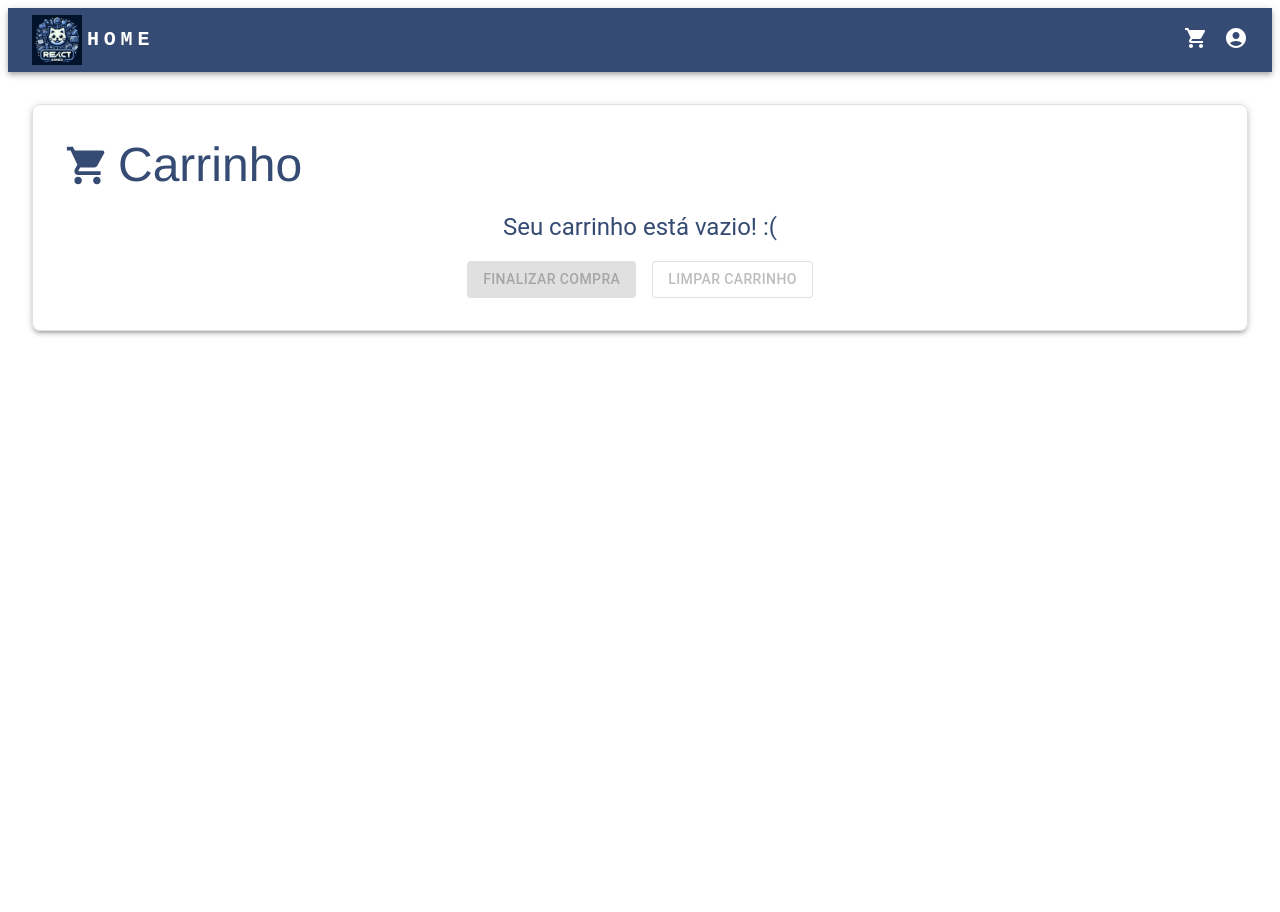
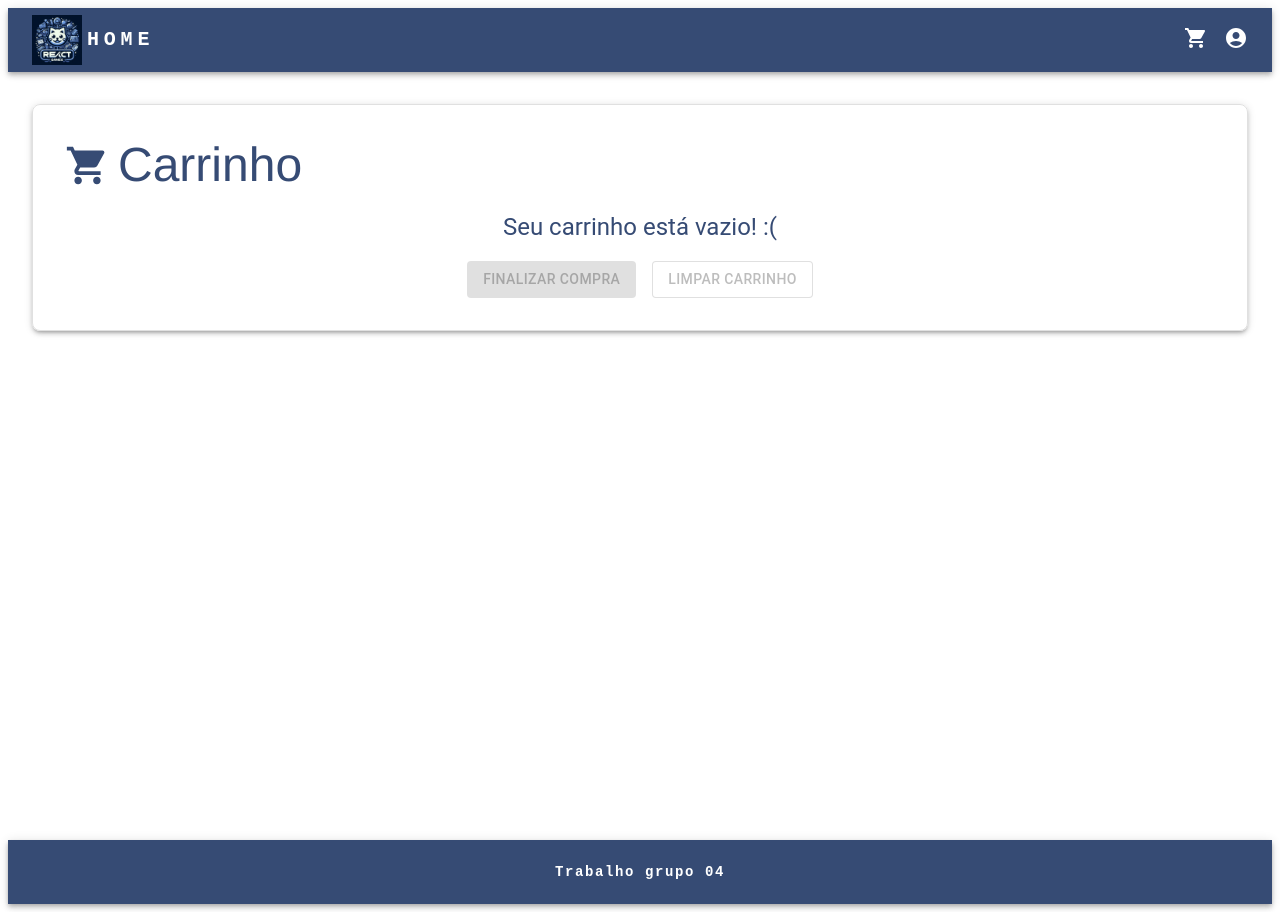
Before and after one commit to Leitz0/ReatGameShop, a React (Vite) app in the folder reactGame/: page /carrinho in a window 1280 px wide. Before the commit the page ends 800 px from the top, so only its background shows below. Built offline with nearby package versions, Linux system fonts and the light colour scheme.

Commit message:
Ajuste no footer

```diff
--- a/reactGame/src/Pages/Cadastro.jsx
+++ b/reactGame/src/Pages/Cadastro.jsx
@@ -18,6 +18,7 @@ import {
 } from "@mui/material";
 import { Visibility, VisibilityOff } from "@mui/icons-material";
 import { useHistory } from "react-router-dom";
+import Footer from "../components/Footer";
 
 const Cadastro = () => {
   const [nome, setNome] = useState("");
@@ -89,6 +90,7 @@ const Cadastro = () => {
   };
 
   return (
+    <>
     <Container maxWidth="sm">
       <Grid
         container
@@ -202,6 +204,8 @@ const Cadastro = () => {
         </DialogActions>
       </Dialog>
     </Container>
+    <Footer/>
+    </>
   );
 };
 
--- a/reactGame/src/Pages/Carrinho.jsx
+++ b/reactGame/src/Pages/Carrinho.jsx
@@ -6,6 +6,8 @@ import Context from "../context/Context";
 import Navbar from "../components/Navbar";
 import ShoppingCartIcon from "@mui/icons-material/ShoppingCart";
 import api from "../api/api";
+import Footer from "../components/Footer";
+
 
 export default function Carrinho() {
   const {
@@ -53,7 +55,7 @@ export default function Carrinho() {
   return (
     <>
       <Navbar />
-      <Container maxWidth="xl">
+      <Container sx={{minHeight:"90vh"}} maxWidth="xl">
         <Box
           sx={{
             p: 4,
@@ -116,6 +118,7 @@ export default function Carrinho() {
           </Stack>
         </Box>
       </Container>
+      <Footer/>
     </>
   );
 }
--- a/reactGame/src/Pages/Login.jsx
+++ b/reactGame/src/Pages/Login.jsx
@@ -16,6 +16,7 @@ import {
   InputAdornment,
 } from "@mui/material";
 import { Visibility, VisibilityOff } from "@mui/icons-material";
+import Footer from "../components/Footer";
 
 const Login = () => {
   const [username, setUsername] = useState("");
@@ -54,6 +55,7 @@ const Login = () => {
   };
 
   return (
+    <>
     <Container maxWidth="sm">
       <Grid
         container
@@ -144,6 +146,8 @@ const Login = () => {
       </Grid>
       <ModalSenhaIncorreta open={senhaIncorreta} setOpen={setSenhaIncorreta} />
     </Container>
+    <Footer/>
+    </>
   );
 };
 
--- a/reactGame/src/Pages/Pedido.jsx
+++ b/reactGame/src/Pages/Pedido.jsx
@@ -1,16 +1,19 @@
-import { useParams } from "react-router-dom/cjs/react-router-dom.min";
+import { useHistory } from "react-router-dom/cjs/react-router-dom.min";
 import Navbar from "../components/Navbar";
 import { useState, useEffect, useContext } from "react";
 import CardPedido from "../components/CardPedido";
 import Context from "../context/Context";
 import api from "../api/api"
+import Footer from "../components/Footer";
 
 export default function Pedido() {
   const {  usuario } = useContext(Context);
-
+ const history = useHistory()
   const [pedidos, setPedidos] = useState()
 
   useEffect(() => {
+    console.log(usuario)
+    if(usuario?.nome === "") return history.push("/login")
     getPedido()
   }, [])
 
@@ -20,13 +23,14 @@ export default function Pedido() {
     console.log(response)
   }
   return (
-
+<>
     <div>
       <Navbar />
       {pedidos && pedidos.length >0 && pedidos.map((pedido) => (
         <CardPedido key={pedido.id} pedido={pedido} />))}
     </div>
+    <Footer/>
 
-
+    </>
   );
 }
--- a/reactGame/src/Pages/ProdutoDetalhe.jsx
+++ b/reactGame/src/Pages/ProdutoDetalhe.jsx
@@ -3,6 +3,7 @@ import { useParams } from "react-router-dom/cjs/react-router-dom.min";
 import CardProduto from "../components/CardProduto";
 import api from "../api/api";
 import Navbar from "../components/Navbar";
+import Footer from "../components/Footer";
 import { Container, Typography, Button, ButtonGroup } from "@mui/material";
 
 const ProdutoDetalhe = () => {
@@ -50,6 +51,7 @@ const ProdutoDetalhe = () => {
           </Button>
         </ButtonGroup>
       </Container>
+      <Footer/>
     </>
   );
 };
--- a/reactGame/src/Pages/Produtos.jsx
+++ b/reactGame/src/Pages/Produtos.jsx
@@ -6,6 +6,7 @@ import Navbar from "../components/Navbar";
 import "./Produtos.css";
 import { Button, Link } from "@mui/material";
 import { useHistory } from "react-router-dom/cjs/react-router-dom.min";
+import Footer from "../components/Footer";
 
 
 export default function Produtos() {
@@ -51,6 +52,7 @@ export default function Produtos() {
           ))}
         </div>
       </Container>
+      <Footer/>
     </>
   );
 
```
